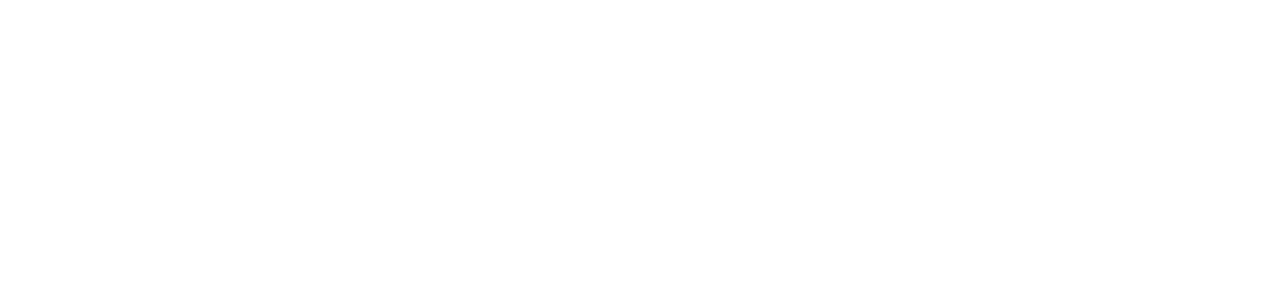
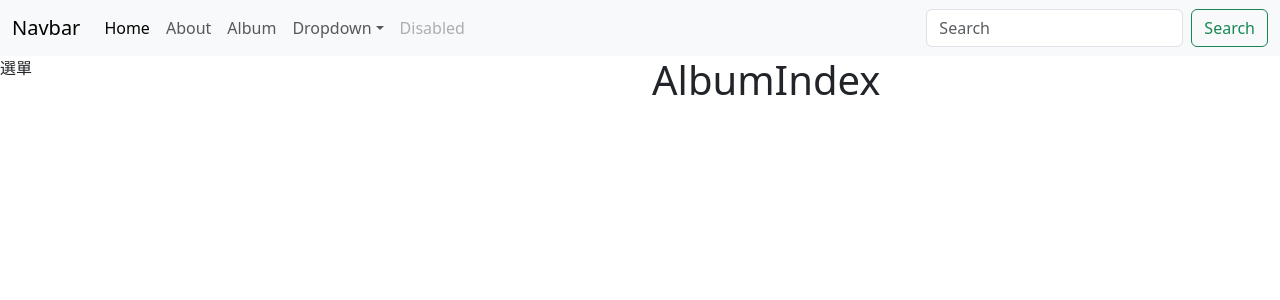
Before and after one commit to annnnn1015/react-router-unsplash-gallery, a React (Create React App) app: page /album in a window 1280 px wide. Before the commit this address had no page. Shown: the top 300 px of the page. Built offline with nearby package versions, Linux system fonts and the light colour scheme.

Commit message:
feat: 新增 Home 和 AlbumIndex 頁面。 建立Album路由，以及子路由AlbumIndex 且設為預設首頁index。 fix: App 元件- 1. 加入Navbar元件，使導覽列置頂每個頁面 2. 修改首頁路由為Home頁面

```diff
--- a/src/App.js
+++ b/src/App.js
@@ -1,13 +1,22 @@
 import Navbar from "./components/Navbar";
 import About from "./pages/About";
+import Album from "./pages/Album";
+import AlbumIndex from "./pages/AlbumIndex";
+import Home from "./pages/Home";
 import { Routes, Route } from "react-router-dom";
 function App() {
   return (
-    <div className="Container">
-      <Routes>
-        <Route path="/" element={<Navbar />}></Route>
-        <Route path="/about" element={<About />}></Route>
-      </Routes>
+    <div className="App">
+      <Navbar />
+      <div className="Container">
+        <Routes>
+          <Route path="/" element={<Home />}></Route>
+          <Route path="/about" element={<About />}></Route>
+          <Route path="/album" element={<Album />}>
+            <Route index element={<AlbumIndex />}></Route>
+          </Route>
+        </Routes>
+      </div>
     </div>
   );
 }
--- /dev/null
+++ b/src/pages/AlbumIndex.js
@@ -0,0 +1,7 @@
+export default function AlbumIndex() {
+  return (
+    <div>
+      <h1>AlbumIndex</h1>
+    </div>
+  );
+}
--- /dev/null
+++ b/src/pages/Home.js
@@ -0,0 +1,7 @@
+export default function Home() {
+  return (
+    <div>
+      <h1>Home</h1>
+    </div>
+  );
+}
```
